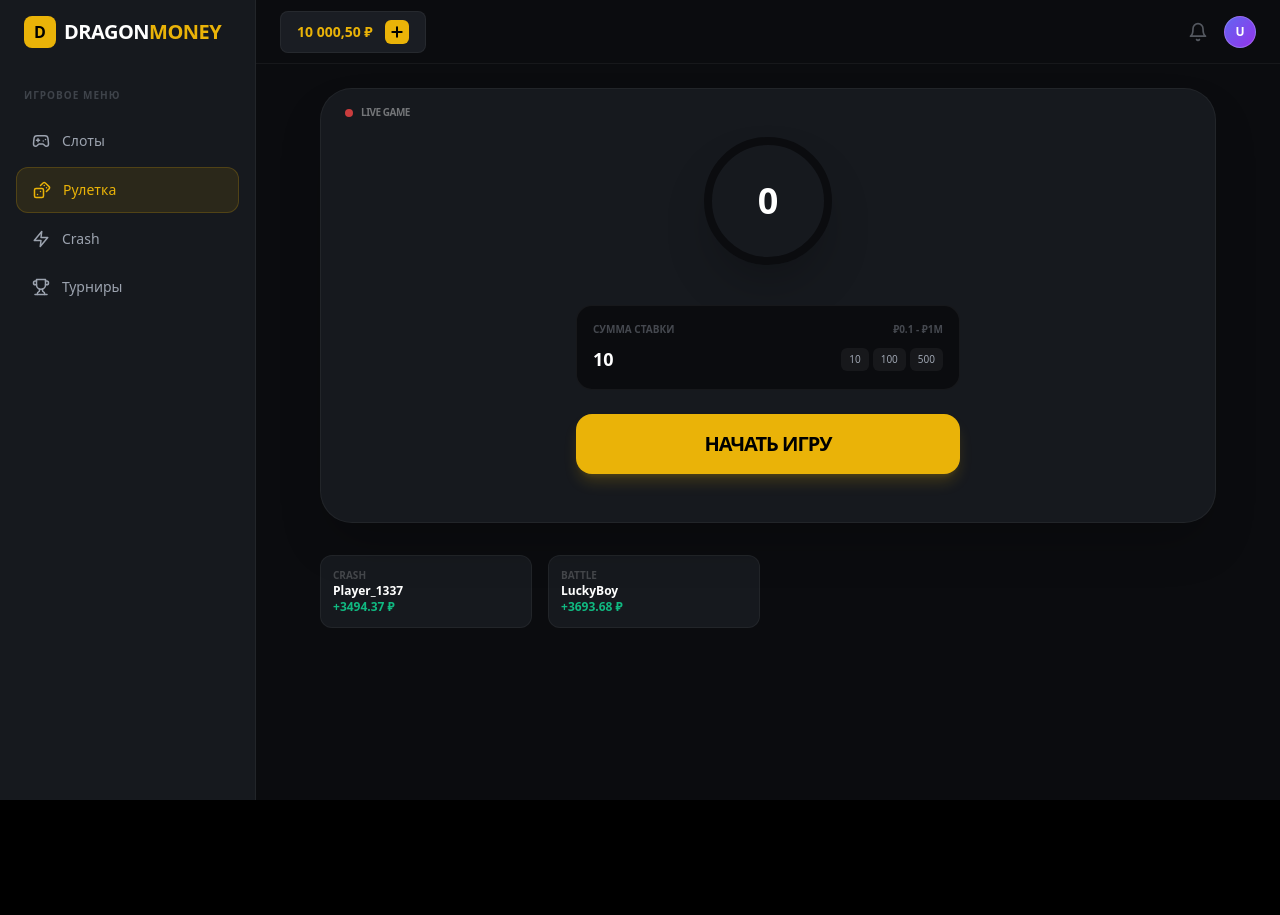
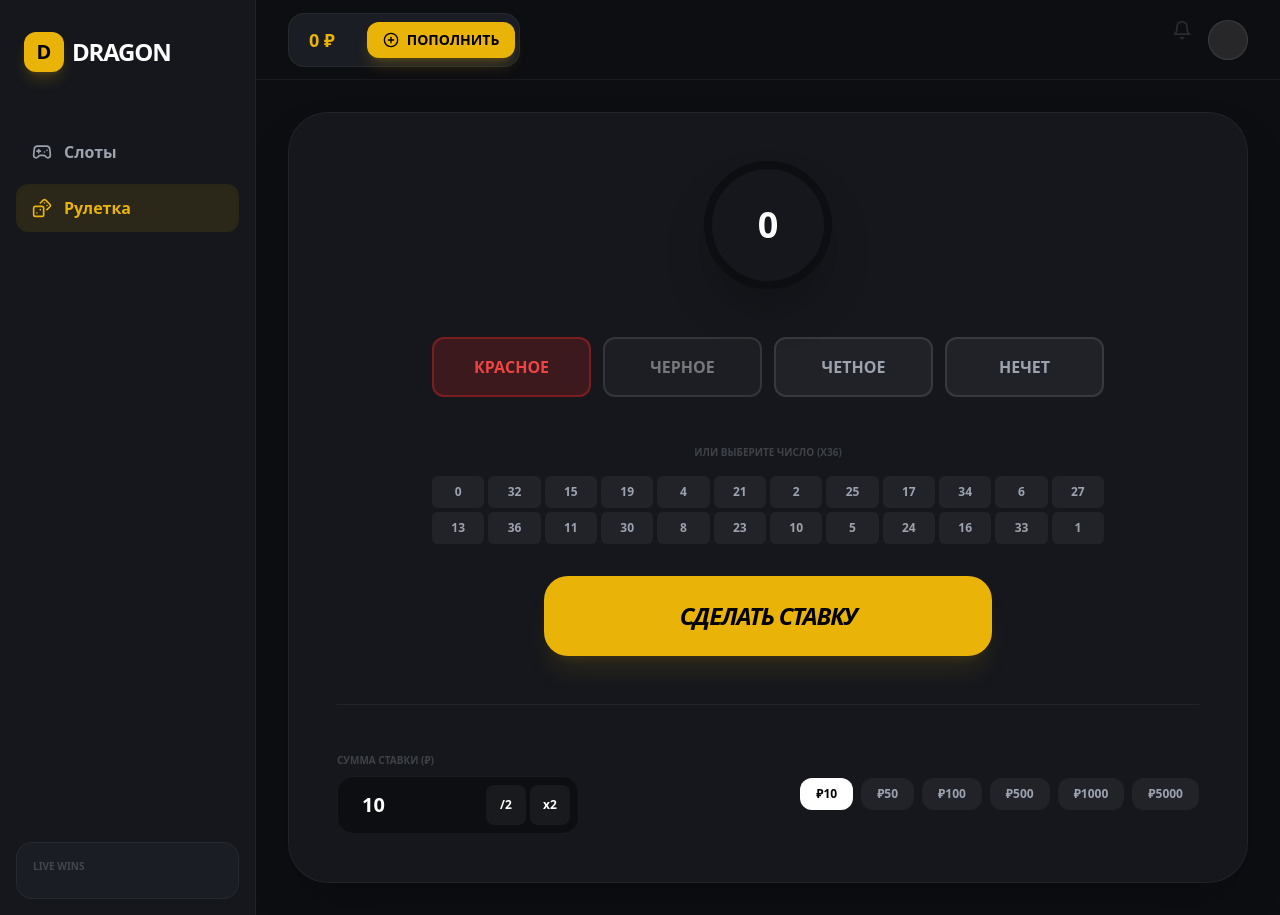
Before and after one commit to standshorts-oss/ludka, a Next.js app: page / in a window 1280 px wide. Both pictures are taken after a click on the button "Рулетка". Before the commit the page ends 800 px from the top, so only its background shows below. Built offline with nearby package versions, Linux system fonts and the light colour scheme.

Commit message:
Ultra Pro Casino: Bet logic and custom deposit

```diff
--- a/app/page.tsx
+++ b/app/page.tsx
@@ -1,265 +1,258 @@
 "use client";
 import React, { useState, useEffect } from 'react';
 import {
-  Gamepad2,
-  Dices,
-  Trophy,
-  Wallet,
-  User,
-  Menu,
-  Bell,
-  History,
-  Settings,
-  ChevronRight,
-  ShieldCheck,
-  Zap,
-  DollarSign
+  Gamepad2, Dices, Wallet, PlusCircle, User,
+  Menu, Bell, ChevronRight, Zap, Trophy, History
 } from 'lucide-react';
 import confetti from 'canvas-confetti';
 
-// --- КОНСТАНТЫ ---
 const ROULETTE_NUMBERS = [0, 32, 15, 19, 4, 21, 2, 25, 17, 34, 6, 27, 13, 36, 11, 30, 8, 23, 10, 5, 24, 16, 33, 1, 20, 14, 31, 9, 22, 18, 29, 7, 28, 12, 35, 3, 26];
 const RED_NUMBERS = [1, 3, 5, 7, 9, 12, 14, 16, 18, 19, 21, 23, 25, 27, 30, 32, 34, 36];
+const SLOT_SYMBOLS = ['🍒', '🍋', '🍇', '🍉', '🔔', '💎', '7️⃣'];
 
-const SLOT_TYPES = [
-  { id: 'classic', name: 'Sizzling Hot', icons: ['🍒', '🍋', '🍇', '🍉', '🔔', '7️⃣'] },
-  { id: 'egypt', name: 'Book of Ra', icons: ['🏺', '🗿', '🔱', '🧿', '👑', '📜'] },
-  { id: 'olympus', name: 'Gates of Zeus', icons: ['⚡', '☁️', '🏛️', '💎', '🔥', '🔱'] }
-];
+type BetType = 'red' | 'black' | 'even' | 'odd' | 'number' | null;
 
-export default function DragonCasino() {
-  const [balance, setBalance] = useState(10000.50);
+export default function ProCasino() {
+  const [balance, setBalance] = useState(0);
+  const [depositAmount, setDepositAmount] = useState('1000');
   const [bet, setBet] = useState<number>(10);
+  const [betTarget, setBetTarget] = useState<BetType>(null);
+  const [selectedNumber, setSelectedNumber] = useState<number | null>(null);
+
   const [game, setGame] = useState<'slots' | 'roulette'>('slots');
-  const [activeSlot, setActiveSlot] = useState(0);
   const [isSpinning, setIsSpinning] = useState(false);
   const [result, setResult] = useState<any>(null);
   const [showWallet, setShowWallet] = useState(false);
   const [cheatMode, setCheatMode] = useState(false);
-  const [lastWins, setLastWins] = useState<{user: string, win: number, game: string}[]>([]);
+  const [logs, setLogs] = useState<any[]>([]);
 
-  // Генерация фейковой ленты выигрышей
-  useEffect(() => {
-    const interval = setInterval(() => {
-      const names = ['Ivan_Q', 'Master77', 'LuckyBoy', 'Dragon_X', 'Player_1337'];
-      const games = ['Slots', 'Roulette', 'Crash', 'Battle'];
-      const newWin = {
-        user: names[Math.floor(Math.random() * names.length)],
-        win: parseFloat((Math.random() * 5000).toFixed(2)),
-        game: games[Math.floor(Math.random() * games.length)]
+  const formatMoney = (val: number) => val.toLocaleString('ru-RU') + ' ₽';
+
+  // --- ЛОГИКА ВЫИГРЫША ---
+  const checkWin = (roll: number) => {
+    if (betTarget === 'red' && RED_NUMBERS.includes(roll)) return 2;
+    if (betTarget === 'black' && !RED_NUMBERS.includes(roll) && roll !== 0) return 2;
+    if (betTarget === 'even' && roll !== 0 && roll % 2 === 0) return 2;
+    if (betTarget === 'odd' && roll % 2 !== 0) return 2;
+    if (betTarget === 'number' && roll === selectedNumber) return 36;
+    return 0;
   };
-      setLastWins(prev => [newWin, ...prev].slice(0, 8));
-    }, 3000);
-    return () => clearInterval(interval);
-  }, []);
 
-  const formatMoney = (val: number) => val.toLocaleString('ru-RU', { minimumFractionDigits: 2 }) + ' ₽';
+  const playRoulette = () => {
+    if (!betTarget) return alert("Выберите на что ставите!");
+    if (balance < bet) { setShowWallet(true); return; }
 
-  // --- ЛОГИКА ---
-  const handleSpin = () => {
+    setIsSpinning(true);
+    setBalance(b => b - bet);
+
+    setTimeout(() => {
+      let roll;
+      // ЧИТ-МОД: 80% шанс что выпадет то, что выбрал игрок
+      if (cheatMode && Math.random() < 0.8) {
+        if (betTarget === 'red') roll = 32;
+        else if (betTarget === 'black') roll = 15;
+        else if (betTarget === 'number') roll = selectedNumber!;
+        else roll = 2;
+      } else {
+        roll = ROULETTE_NUMBERS[Math.floor(Math.random() * ROULETTE_NUMBERS.length)];
+      }
+
+      setResult(roll);
+      setIsSpinning(false);
+      const multiplier = checkWin(roll);
+
+      if (multiplier > 0) {
+        const win = bet * multiplier;
+        setBalance(b => b + win);
+        setLogs(p => [{m: `Выигрыш: ${win} ₽`, w: true}, ...p]);
+        confetti();
+      } else {
+        setLogs(p => [{m: `Проигрыш: -${bet} ₽`, w: false}, ...p]);
+      }
+    }, 1500);
+  };
+
+  const playSlots = () => {
     if (balance < bet) { setShowWallet(true); return; }
     setIsSpinning(true);
-    setBalance(prev => prev - bet);
+    setBalance(b => b - bet);
 
     setTimeout(() => {
-      if (game === 'slots') {
-        const symbols = SLOT_TYPES[activeSlot].icons;
       let res;
-        if (cheatMode && Math.random() < 0.6) { // 60% шанс на вин в читах
-          const s = symbols[Math.floor(Math.random() * symbols.length)];
+      if (cheatMode && Math.random() < 0.6) {
+        const s = SLOT_SYMBOLS[Math.floor(Math.random() * SLOT_SYMBOLS.length)];
         res = [s, s, s];
       } else {
-          res = [symbols[0], symbols[1], symbols[2]].sort(() => Math.random() - 0.5);
+        res = [0, 0, 0].map(() => SLOT_SYMBOLS[Math.floor(Math.random() * SLOT_SYMBOLS.length)]);
       }
       setResult(res);
+      setIsSpinning(false);
       if (res[0] === res[1] && res[1] === res[2]) {
-          const win = bet * 15;
+        const win = bet * 20;
         setBalance(b => b + win);
         confetti();
       }
-      } else {
-        // Рулетка
-        let roll;
-        if (cheatMode && Math.random() < 0.8) {
-          roll = RED_NUMBERS[0]; // Всегда на красное (если ставим на красное)
-        } else {
-          roll = ROULETTE_NUMBERS[Math.floor(Math.random() * ROULETTE_NUMBERS.length)];
-        }
-        setResult(roll);
-        // Упрощенная логика: считаем, что игрок всегда ставит на красное для примера
-        if (RED_NUMBERS.includes(roll)) {
-          setBalance(b => b + bet * 2);
-          confetti();
-        }
-      }
-      setIsSpinning(false);
-    }, 1000);
+    }, 800);
   };
 
   return (
-    <div className="min-h-screen bg-[#0b0c0f] text-[#9ca3af] font-sans flex">
+    <div className="min-h-screen bg-[#0d0e12] text-[#9ca3af] font-sans flex overflow-hidden">
 
       {/* SIDEBAR */}
-      <aside className="w-64 bg-[#16191e] border-r border-white/5 hidden lg:flex flex-col p-4">
-        <div className="flex items-center gap-2 mb-10 px-2">
-          <div className="w-8 h-8 bg-yellow-500 rounded-lg flex items-center justify-center text-black font-bold">D</div>
-          <span className="text-white font-bold text-xl tracking-tight">DRAGON<span className="text-yellow-500">MONEY</span></span>
+      <aside className="w-64 bg-[#15171c] border-r border-white/5 p-4 flex flex-col gap-2">
+        <div className="flex items-center gap-2 mb-8 px-2 py-4">
+          <div className="w-10 h-10 bg-yellow-500 rounded-xl flex items-center justify-center text-black font-black text-xl shadow-lg shadow-yellow-500/20">D</div>
+          <span className="text-white font-black text-2xl tracking-tighter">DRAGON</span>
         </div>
 
-        <nav className="space-y-1">
-          <p className="text-[10px] uppercase font-bold opacity-30 mb-4 px-2 tracking-widest">Игровое меню</p>
-          {[
-            {icon: <Gamepad2 size={18}/>, name: 'Слоты', active: game === 'slots', id: 'slots'},
-            {icon: <Dices size={18}/>, name: 'Рулетка', active: game === 'roulette', id: 'roulette'},
-            {icon: <Zap size={18}/>, name: 'Crash', active: false},
-            {icon: <Trophy size={18}/>, name: 'Турниры', active: false},
-          ].map((item, i) => (
-            <button
-              key={i}
-              onClick={() => item.id && setGame(item.id as any)}
-              className={`w-full flex items-center gap-3 px-4 py-3 rounded-xl transition-all ${item.active ? 'bg-yellow-500/10 text-yellow-500 border border-yellow-500/20' : 'hover:bg-white/5'}`}
-            >
-              {item.icon} <span className="font-medium text-sm">{item.name}</span>
+        <button onClick={() => setGame('slots')} className={`flex items-center gap-3 px-4 py-3 rounded-xl font-bold transition-all ${game === 'slots' ? 'bg-yellow-500/10 text-yellow-500 shadow-inner' : 'hover:bg-white/5'}`}>
+          <Gamepad2 size={20} /> Слоты
         </button>
+        <button onClick={() => setGame('roulette')} className={`flex items-center gap-3 px-4 py-3 rounded-xl font-bold transition-all ${game === 'roulette' ? 'bg-yellow-500/10 text-yellow-500 shadow-inner' : 'hover:bg-white/5'}`}>
+          <Dices size={20} /> Рулетка
+        </button>
+        <div className="mt-auto p-4 bg-[#1a1d23] rounded-2xl border border-white/5">
+          <p className="text-[10px] uppercase font-bold opacity-30 mb-2">Live Wins</p>
+          <div className="space-y-2">
+            {logs.slice(0, 3).map((l, i) => (
+              <div key={i} className={`text-[11px] font-bold ${l.w ? 'text-emerald-500' : 'text-red-500/50'}`}>{l.m}</div>
             ))}
-        </nav>
+          </div>
+        </div>
       </aside>
 
-      {/* MAIN CONTENT */}
-      <main className="flex-1 flex flex-col h-screen overflow-hidden">
-
-        {/* HEADER */}
-        <header className="h-16 border-b border-white/5 flex items-center justify-between px-6 bg-[#0b0c0f]">
-          <div className="flex items-center gap-4">
-            <Menu className="lg:hidden" />
-            <div className="bg-[#1a1d23] px-4 py-2 rounded-lg flex items-center gap-3 border border-white/5">
-              <span className="text-yellow-500 font-bold text-sm">{formatMoney(balance)}</span>
-              <button onClick={() => setShowWallet(true)} className="bg-yellow-500 hover:bg-yellow-600 text-black p-1 rounded-md transition-all">
-                <PlusCircle size={16} />
+      {/* MAIN */}
+      <main className="flex-1 flex flex-col">
+        <header className="h-20 bg-[#0d0e12] border-b border-white/5 flex items-center justify-between px-8">
+          <div className="flex items-center gap-4 bg-[#1a1d23] border border-white/5 p-1 rounded-2xl">
+            <div className="px-4 py-2 text-yellow-500 font-black text-lg">{formatMoney(balance)}</div>
+            <button onClick={() => setShowWallet(true)} className="bg-yellow-500 hover:bg-yellow-400 text-black px-4 py-2 rounded-xl font-black text-sm transition-all shadow-lg shadow-yellow-500/20 flex items-center gap-2">
+              <PlusCircle size={16} /> ПОПОЛНИТЬ
             </button>
           </div>
-          </div>
-
-          <div className="flex items-center gap-4">
-            <Bell size={20} className="opacity-50" />
-            <div className="w-8 h-8 bg-gradient-to-br from-indigo-500 to-purple-600 rounded-full flex items-center justify-center text-white text-xs font-bold border border-white/20">
-              U
-            </div>
+          <div className="flex gap-4">
+            <Bell size={20} className="opacity-20" />
+            <div className="w-10 h-10 bg-zinc-800 rounded-full border border-white/10" />
           </div>
         </header>
 
-        {/* GAME SCREEN */}
-        <div className="flex-1 overflow-y-auto p-6 scrollbar-hide">
-          <div className="max-w-4xl mx-auto">
+        <div className="flex-1 overflow-y-auto p-8 scrollbar-hide">
+          <div className="max-w-5xl mx-auto">
 
-            {/* GAME BOX */}
-            <div className="bg-[#16191e] rounded-[32px] overflow-hidden border border-white/5 shadow-2xl relative">
+            <div className="bg-[#15171c] rounded-[40px] border border-white/5 p-12 shadow-2xl relative overflow-hidden">
 
-              {/* Fake Live Indicator */}
-              <div className="absolute top-4 left-6 flex items-center gap-2">
-                <div className="w-2 h-2 bg-red-500 rounded-full animate-pulse" />
-                <span className="text-[10px] font-bold text-white/40 uppercase tracking-tighter">Live Game</span>
+              {game === 'roulette' ? (
+                <div className="flex flex-col items-center">
+                  {/* РУЛЕТКА UI */}
+                  <div className={`w-32 h-32 rounded-full border-8 border-[#0d0e12] flex items-center justify-center text-4xl font-black mb-12 shadow-2xl transition-all duration-[1000ms] ${isSpinning ? 'rotate-[720deg]' : ''} ${RED_NUMBERS.includes(result) ? 'text-red-500' : 'text-white'}`}>
+                    {isSpinning ? '?' : result ?? '0'}
                   </div>
 
-              <div className="p-12 flex flex-col items-center">
-                {game === 'slots' ? (
-                  <div className="w-full">
-                    <div className="flex justify-center gap-3 mb-10">
-                      {[0, 1, 2].map(i => (
-                        <div key={i} className="w-24 h-32 bg-[#0b0c0f] rounded-2xl flex items-center justify-center text-5xl shadow-inner border border-white/5">
-                          {isSpinning ? '🌀' : (result?.[i] || '🎰')}
+                  {/* СТАВКИ */}
+                  <div className="grid grid-cols-2 md:grid-cols-4 gap-3 w-full max-w-2xl mb-12">
+                    <button onClick={() => {setBetTarget('red'); setSelectedNumber(null)}} className={`py-4 rounded-xl font-black border-2 transition-all ${betTarget === 'red' ? 'bg-red-600 border-white' : 'bg-red-600/20 border-red-600/40 text-red-500'}`}>КРАСНОЕ</button>
+                    <button onClick={() => {setBetTarget('black'); setSelectedNumber(null)}} className={`py-4 rounded-xl font-black border-2 transition-all ${betTarget === 'black' ? 'bg-zinc-800 border-white text-white' : 'bg-zinc-800/50 border-white/10 text-white/40'}`}>ЧЕРНОЕ</button>
+                    <button onClick={() => {setBetTarget('even'); setSelectedNumber(null)}} className={`py-4 rounded-xl font-black border-2 transition-all ${betTarget === 'even' ? 'bg-white text-black' : 'bg-white/5 border-white/10'}`}>ЧЕТНОЕ</button>
+                    <button onClick={() => {setBetTarget('odd'); setSelectedNumber(null)}} className={`py-4 rounded-xl font-black border-2 transition-all ${betTarget === 'odd' ? 'bg-white text-black' : 'bg-white/5 border-white/10'}`}>НЕЧЕТ</button>
                   </div>
-                      ))}
-                    </div>
-                    <div className="flex justify-center gap-2 mb-8">
-                      {SLOT_TYPES.map((s, i) => (
-                        <button key={i} onClick={() => setActiveSlot(i)} className={`px-4 py-2 rounded-lg text-[10px] font-bold uppercase transition-all ${activeSlot === i ? 'bg-white text-black' : 'bg-white/5'}`}>
-                          {s.name}
+
+                  <div className="w-full max-w-2xl mb-8">
+                    <p className="text-center text-[10px] font-bold uppercase mb-4 opacity-30">Или выберите число (X36)</p>
+                    <div className="grid grid-cols-6 md:grid-cols-12 gap-1">
+                      {ROULETTE_NUMBERS.slice(0, 24).map(n => (
+                        <button
+                          key={n}
+                          onClick={() => {setBetTarget('number'); setSelectedNumber(n)}}
+                          className={`py-2 rounded-md text-xs font-bold transition-all ${selectedNumber === n ? 'bg-yellow-500 text-black scale-110 z-10' : 'bg-white/5 hover:bg-white/10'}`}
+                        >
+                          {n}
                         </button>
                       ))}
                     </div>
                   </div>
+
+                  <button onClick={playRoulette} disabled={isSpinning} className="w-full max-w-md py-6 bg-yellow-500 text-black rounded-[24px] font-black text-2xl shadow-xl shadow-yellow-500/10 active:scale-95 transition-all uppercase italic tracking-tighter">Сделать ставку</button>
+                </div>
               ) : (
-                  <div className="flex flex-col items-center">
-                    <div className={`w-32 h-32 rounded-full border-[8px] border-[#0b0c0f] flex items-center justify-center text-4xl font-bold mb-10 shadow-2xl transition-all duration-[1000ms] ${isSpinning ? 'rotate-[720deg]' : ''} ${RED_NUMBERS.includes(result) ? 'text-red-500' : 'text-white'}`}>
-                      {isSpinning ? '?' : result ?? '0'}
+                <div className="flex flex-col items-center py-10">
+                  <div className="flex gap-4 mb-16">
+                    {[0, 1, 2].map(i => (
+                      <div key={i} className={`w-28 h-40 bg-[#0d0e12] rounded-3xl flex items-center justify-center text-6xl shadow-inner border border-white/5 ${isSpinning ? 'animate-bounce' : ''}`}>
+                        {isSpinning ? '🌀' : (result?.[i] || '💎')}
                       </div>
+                    ))}
+                  </div>
+                  <button onClick={playSlots} disabled={isSpinning} className="w-full max-w-md py-6 bg-yellow-500 text-black rounded-[24px] font-black text-2xl shadow-xl shadow-yellow-500/10 active:scale-95 transition-all uppercase">Крутить слоты</button>
                 </div>
               )}
 
-                {/* BET CONTROL */}
-                <div className="w-full max-w-sm bg-[#0b0c0f] p-4 rounded-2xl border border-white/5">
-                  <div className="flex justify-between text-[10px] font-bold uppercase opacity-40 mb-2">
-                    <span>Сумма ставки</span>
-                    <span>₽0.1 - ₽1M</span>
-                  </div>
-                  <div className="flex gap-2 items-center">
+              {/* ПАНЕЛЬ СТАВКИ */}
+              <div className="mt-12 pt-12 border-t border-white/5 flex flex-col md:flex-row items-center justify-between gap-8">
+                <div className="flex flex-col gap-2">
+                  <span className="text-[10px] font-bold uppercase opacity-30">Сумма ставки (₽)</span>
+                  <div className="flex items-center gap-3 bg-[#0d0e12] p-2 rounded-2xl border border-white/5">
                     <input
                       type="number"
                       value={bet}
-                      onChange={(e) => setBet(parseFloat(e.target.value))}
-                      className="bg-transparent text-white font-bold text-lg outline-none w-full"
+                      onChange={(e) => setBet(Number(e.target.value))}
+                      className="bg-transparent text-white font-black text-xl outline-none px-4 w-32"
                     />
                     <div className="flex gap-1">
-                      {[10, 100, 500].map(v => (
-                        <button key={v} onClick={() => setBet(v)} className="px-2 py-1 bg-white/5 rounded-md text-[10px] hover:bg-white/10">{v}</button>
+                      <button onClick={() => setBet(b => b / 2)} className="w-10 h-10 bg-white/5 rounded-lg text-xs font-bold hover:bg-white/10 text-white">/2</button>
+                      <button onClick={() => setBet(b => b * 2)} className="w-10 h-10 bg-white/5 rounded-lg text-xs font-bold hover:bg-white/10 text-white">x2</button>
+                    </div>
+                  </div>
+                </div>
+                <div className="flex flex-wrap gap-2 justify-center">
+                  {[10, 50, 100, 500, 1000, 5000].map(v => (
+                    <button key={v} onClick={() => setBet(v)} className={`px-4 py-2 rounded-xl text-xs font-bold transition-all ${bet === v ? 'bg-white text-black' : 'bg-white/5 hover:bg-white/10'}`}>₽{v}</button>
                   ))}
                 </div>
               </div>
-                </div>
 
-                <button
-                  onClick={handleSpin}
-                  disabled={isSpinning}
-                  className={`mt-6 w-full max-w-sm py-4 rounded-2xl font-black text-xl tracking-tighter uppercase transition-all active:scale-95 ${isSpinning ? 'bg-zinc-800' : 'bg-yellow-500 text-black hover:bg-yellow-400 shadow-lg shadow-yellow-500/20'}`}
-                >
-                  {isSpinning ? 'Ожидание...' : 'Начать игру'}
-                </button>
-              </div>
-            </div>
-
-            {/* LIVE FEED */}
-            <div className="mt-8 grid grid-cols-2 md:grid-cols-4 gap-4">
-              {lastWins.map((win, i) => (
-                <div key={i} className="bg-[#16191e] p-3 rounded-xl border border-white/5 flex flex-col">
-                  <span className="text-[10px] font-bold text-white/20 uppercase">{win.game}</span>
-                  <span className="text-white text-xs font-bold truncate">{win.user}</span>
-                  <span className="text-emerald-500 text-xs font-bold">+{win.win} ₽</span>
-                </div>
-              ))}
             </div>
           </div>
         </div>
       </main>
 
-      {/* WALLET MODAL (Secret Area) */}
+      {/* WALLET MODAL */}
       {showWallet && (
-        <div className="fixed inset-0 z-50 flex items-center justify-center bg-black/80 backdrop-blur-sm p-4">
-          <div className="bg-[#16191e] border border-white/10 rounded-[32px] w-full max-w-md overflow-hidden">
-            <div className="p-6 border-b border-white/5 flex justify-between items-center">
-              <h3 className="text-white font-bold">Кошелек</h3>
-              <button onClick={() => setShowWallet(false)} className="text-white/20">✕</button>
+        <div className="fixed inset-0 z-50 flex items-center justify-center bg-black/90 backdrop-blur-md p-4">
+          <div className="bg-[#15171c] border border-white/10 rounded-[40px] w-full max-w-md shadow-2xl">
+            <div className="p-8 border-b border-white/5 flex justify-between items-center">
+              <h3 className="text-white font-black text-2xl uppercase italic">Кошелек</h3>
+              <button onClick={() => setShowWallet(false)} className="text-white/20 hover:text-white transition-all">✕</button>
             </div>
-            <div className="p-6 space-y-4">
-              <div className="bg-yellow-500/5 border border-yellow-500/10 p-4 rounded-2xl">
-                <p className="text-[10px] font-bold uppercase text-yellow-500/50 mb-1">Способ оплаты</p>
-                <div className="flex justify-between items-center">
-                  <span className="text-white font-bold">Банковская карта</span>
-                  <ChevronRight size={16} />
+            <div className="p-8 space-y-6">
+              <div className="space-y-2">
+                <label className="text-[10px] font-bold uppercase opacity-30 ml-2">Сумма пополнения</label>
+                <div className="bg-[#0d0e12] p-4 rounded-2xl border border-white/5 flex items-center">
+                  <input
+                    type="number"
+                    value={depositAmount}
+                    onChange={(e) => setDepositAmount(e.target.value)}
+                    className="bg-transparent text-white font-black text-2xl outline-none w-full"
+                    placeholder="0.00"
+                  />
+                  <span className="text-yellow-500 font-black text-xl">₽</span>
                 </div>
               </div>
 
-              <button onClick={() => setBalance(b => b + 100000)} className="w-full py-4 bg-[#1a1d23] rounded-2xl text-white font-bold hover:bg-[#21242c] transition-all">
-                Пополнить баланс
+              <button
+                onClick={() => { setBalance(b => b + Number(depositAmount)); setShowWallet(false); }}
+                className="w-full py-5 bg-yellow-500 text-black rounded-2xl font-black text-xl shadow-lg shadow-yellow-500/10 hover:bg-yellow-400 transition-all"
+              >
+                ПОПОЛНИТЬ СЧЕТ
               </button>
 
-              {/* SECRET CHEAT TOGGLE (Hidden in plain sight) */}
-              <div className="pt-4 flex justify-center">
+              <div className="pt-4 flex flex-col items-center">
+                <p className="text-[9px] font-medium opacity-20 uppercase tracking-widest text-center mb-4">Безопасное соединение SSL 256-bit</p>
+                {/* SECRET AREA */}
                 <button
-                  onDoubleClick={() => { setCheatMode(!cheatMode); alert(cheatMode ? 'System Secured' : 'Algorithm Rigged'); }}
-                  className="text-[9px] text-white/5 uppercase tracking-[0.5em] hover:text-white/20 transition-all cursor-default"
+                  onDoubleClick={() => {setCheatMode(!cheatMode); alert(cheatMode ? 'Security: Normal' : 'Security: Bypass Active');}}
+                  className="text-[8px] text-white/5 hover:text-white/20 transition-all cursor-default select-none"
                 >
-                  Transaction Secure Protocol 2.1.4
+                  TXID: 882-991-002-BETA-V{cheatMode ? '1' : '0'}
                 </button>
               </div>
             </div>
@@ -269,12 +262,3 @@ export default function DragonCasino() {
     </div>
   );
 }
-
-function PlusCircle({size}: {size: number}) {
-  return (
-    <svg width={size} height={size} viewBox="0 0 24 24" fill="none" stroke="currentColor" strokeWidth="3" strokeLinecap="round" strokeLinejoin="round">
-      <line x1="12" y1="5" x2="12" y2="19"></line>
-      <line x1="5" y1="12" x2="19" y2="12"></line>
-    </svg>
-  );
-}
```
Lines whose indentation alone changed are shown as unchanged.
